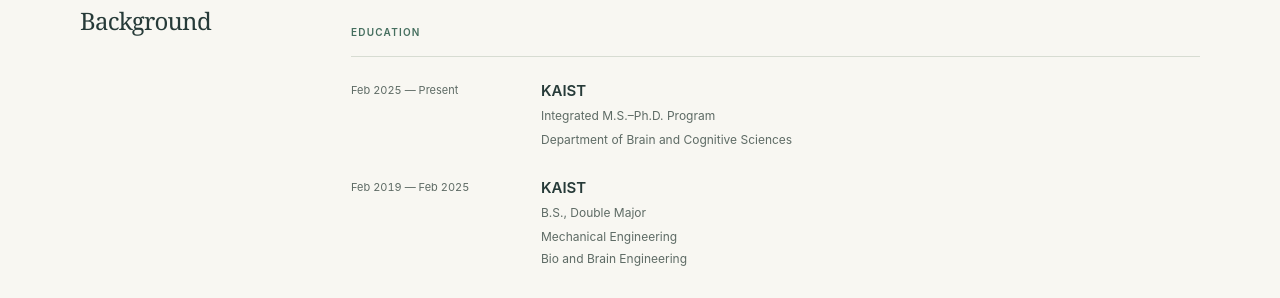
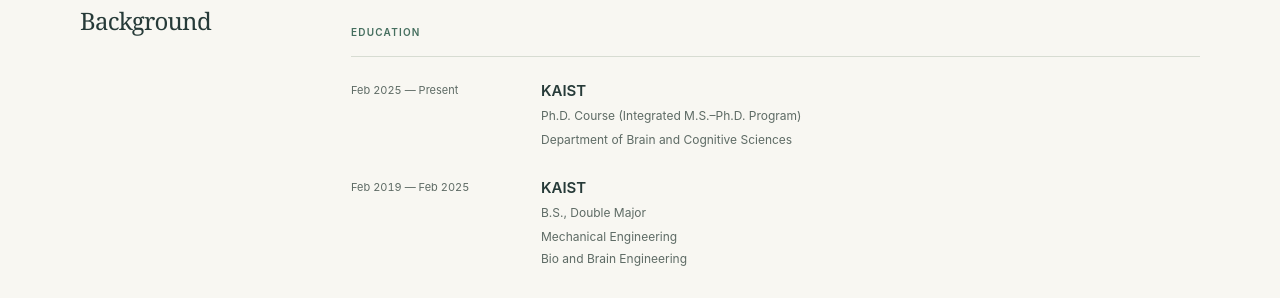
Before and after one commit to zonigold-zz/zonigold-zz.github.io, a Jekyll site: the page built from index.html, in a window 1280 px wide and 900 px high, scrolled down 1725 px. Shown: the part 152-450 px from the top of the window. Built offline with Jekyll 4.4.1, drawn with Linux system fonts in a browser that asks for light colours; some of the changed text lies outside the part shown.

Commit message:
Standardize degree status wording to Ph.D. Course

```diff
--- a/_data/profile.yml
+++ b/_data/profile.yml
@@ -5,13 +5,13 @@
 
 meta:
   title: Zion Kim | Brain–Computer Interfaces · KAIST
-  description: Zion Kim is a Ph.D. student at KAIST studying EEG, brain–computer interfaces, neuroprosthetics,
+  description: Zion Kim is enrolled in the Ph.D. Course at KAIST studying EEG, brain–computer interfaces, neuroprosthetics,
     and brain-health biomarkers.
   allow_search_indexing: false
 person:
   name: Zion Kim
   institution: KAIST
-  status: Ph.D. Student
+  status: Ph.D. Course
   field: Brain and Cognitive Sciences
   eyebrow: Brain–computer interfaces · KAIST
   headline_lines:
@@ -81,7 +81,7 @@ background:
   - dates:
     - Feb 2025 — Present
     title: KAIST
-    role: Integrated M.S.–Ph.D. Program
+    role: Ph.D. Course (Integrated M.S.–Ph.D. Program)
     details:
     - Department of Brain and Cognitive Sciences
     bullets: []
```
